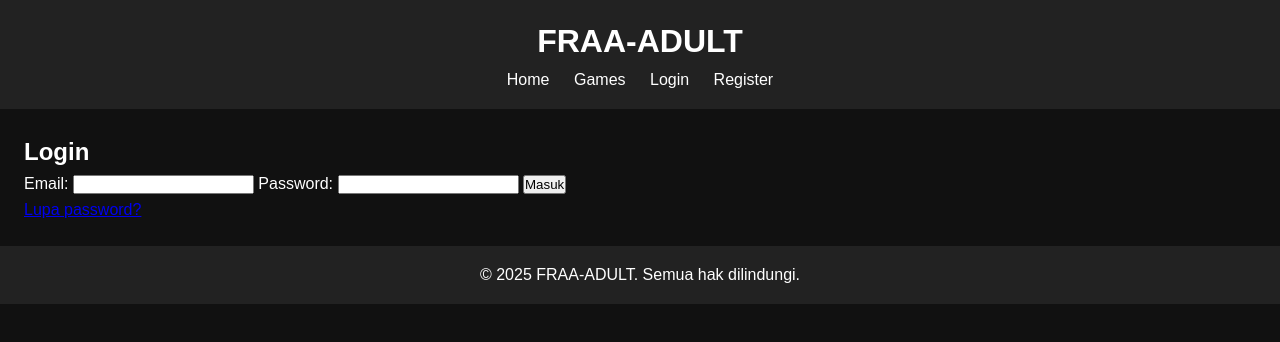
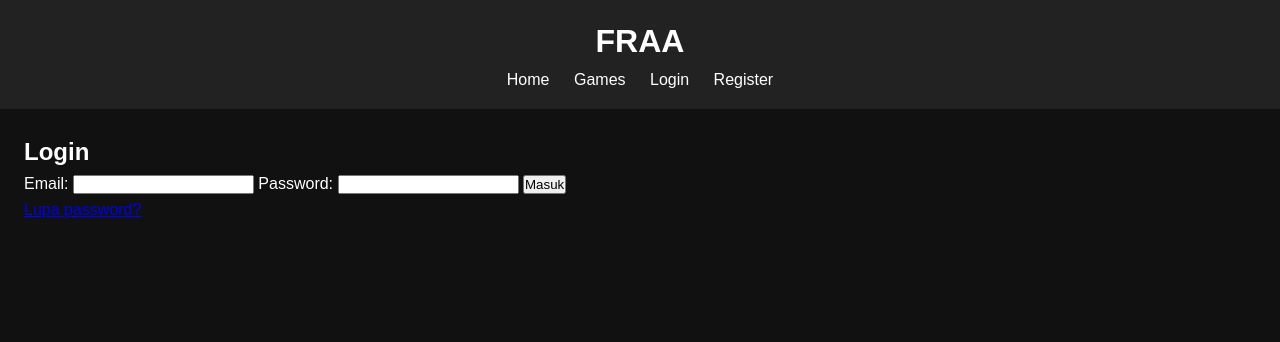
Before and after one commit to Randy-kyle/FRAA, a plain HTML site: page auth/login.html in a window 1280 px wide. Drawn offline with Linux system fonts and the light colour scheme; files that its build step writes are made by us from their sources.

Commit message:
Update login.html

```diff
--- a/auth/login.html
+++ b/auth/login.html
@@ -3,12 +3,12 @@
 <head>
   <meta charset="UTF-8">
   <meta name="viewport" content="width=device-width, initial-scale=1.0">
-  <title>Login - FRAA-ADULT</title>
+  <title>Login - FRAA </title>
   <link rel="stylesheet" href="styles/main.css">
 </head>
 <body>
   <header>
-    <h1>FRAA-ADULT</h1>
+    <h1>FRAA </h1>
     <nav>
       <a href="index.html">Home</a>
       <a href="game.html">Games</a>
@@ -32,9 +32,3 @@
       <p><a href="forgot-password.html">Lupa password?</a></p>
     </section>
   </main>
-
-  <footer>
-    <p>&copy; 2025 FRAA-ADULT. Semua hak dilindungi.</p>
-  </footer>
-</body>
-</html>
```
